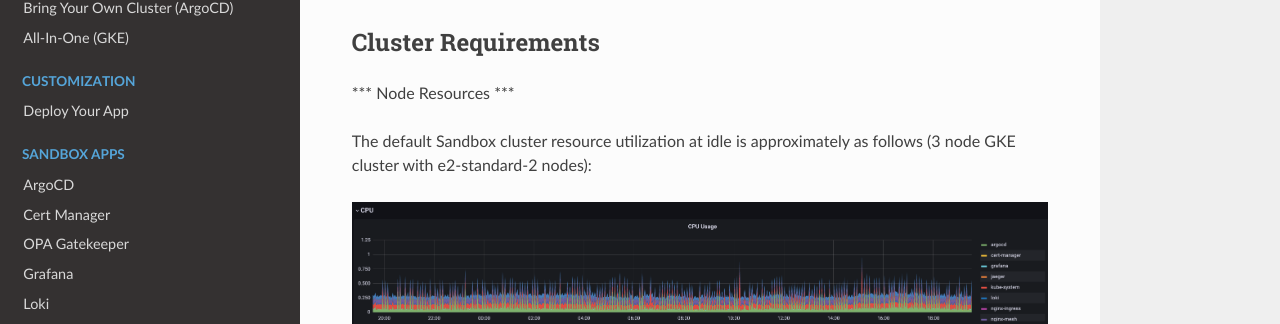
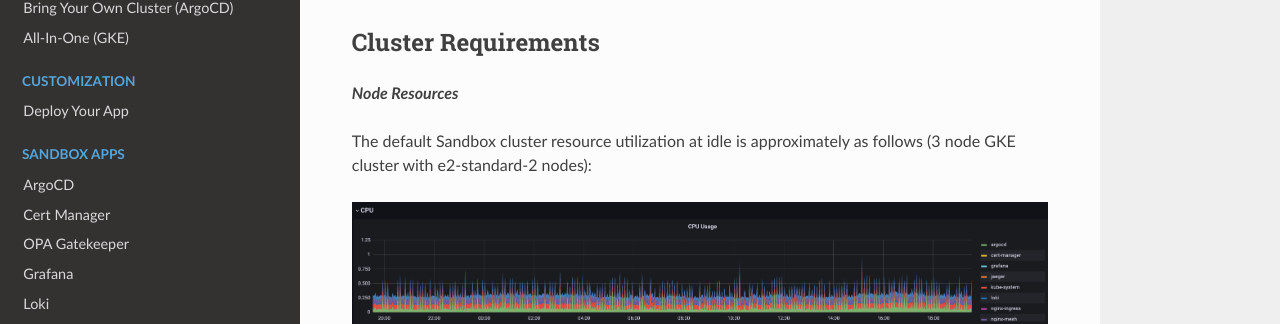
Before and after one commit to clhain/sandbox, an MkDocs documentation site: the page built from docs/installation/pre-reqs.md, in a window 1280 px wide and 900 px high. Shown: the part 230-554 px from the top of the window. Built offline with MkDocs 1.6.1, drawn with Linux system fonts in a browser that asks for light colours; nearby versions of some CDN libraries.

````diff
--- a/docs/installation/pre-reqs.md
+++ b/docs/installation/pre-reqs.md
@@ -6,7 +6,7 @@
 
 ## Cluster Requirements
 
-*** Node Resources ***
+***Node Resources***
 
 The default Sandbox cluster resource utilization at idle is approximately as follows (3 node GKE cluster with e2-standard-2 nodes):
 
@@ -46,10 +46,11 @@
 2. The OIDC Client Secret from the provider.
 3. The OIDC Issuer URL for the provider.
 
-**Authorized Redirects**
+***Authorized Redirects***
 
 You'll also need to set the following redirect locations as authorized for the client:
-```
+
+```text
 https://argocd.YOURDOMAIN.COM/auth/callback
 https://auth.YOURDOMAIN.COM/oauth2/callback
 ```
````
Also changed, not shown: 2 other files.
